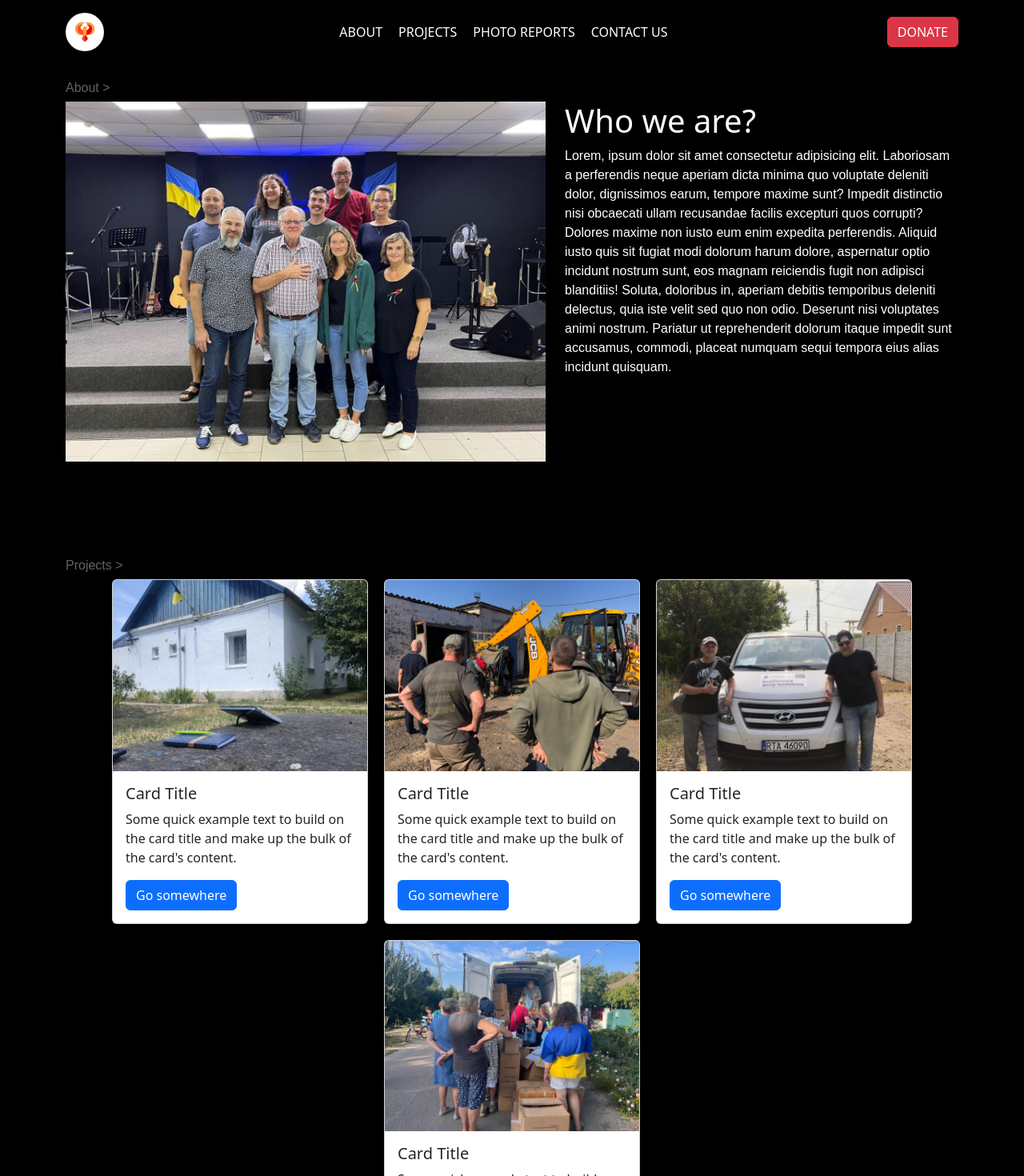
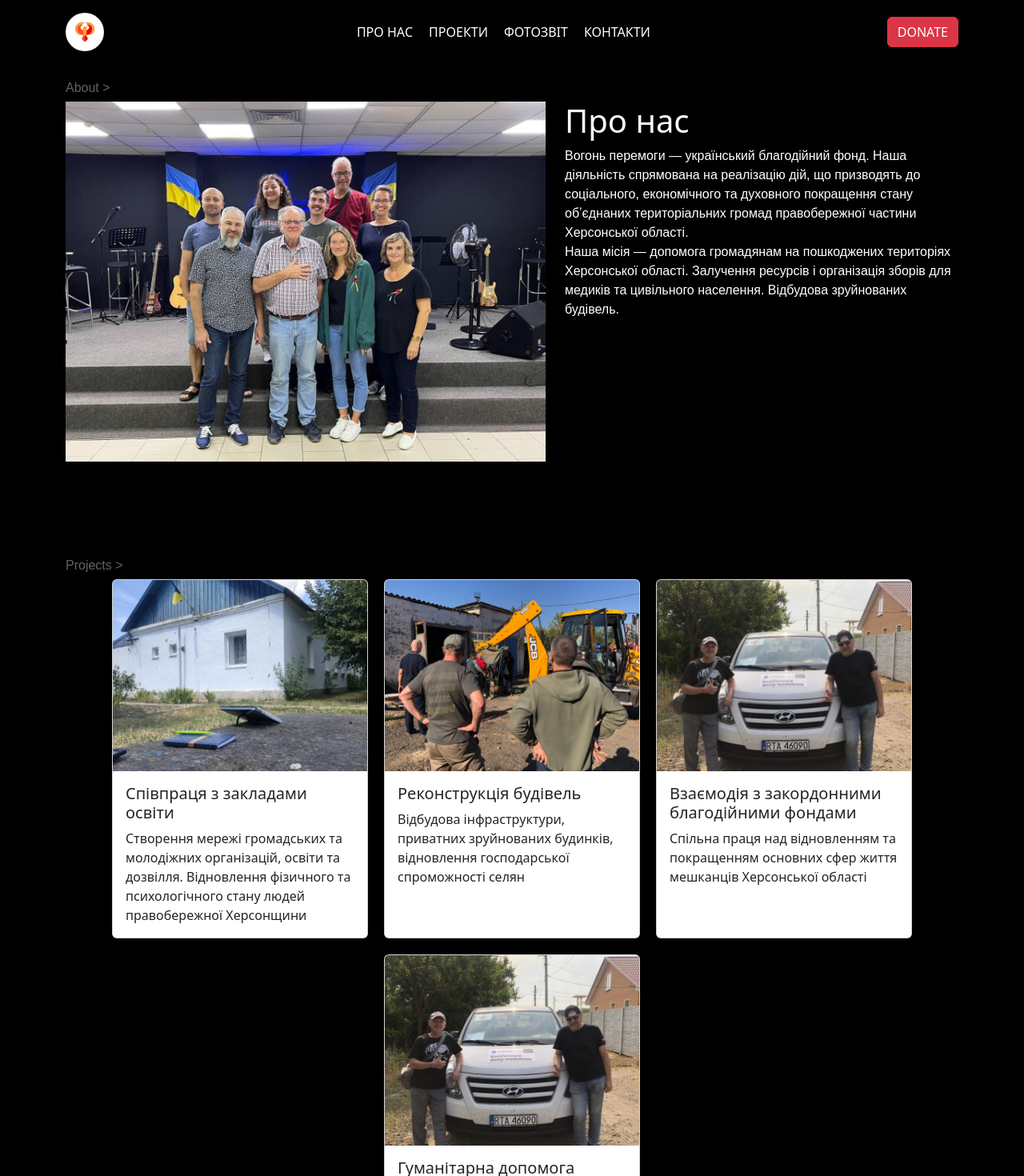
Before and after one commit to victorgri/flame_of_victory, a React (Vite) app: page / in a window 1280 px wide. Shown: the top 1470 px of the page at 80% size. Built offline with nearby package versions, Linux system fonts and the light colour scheme.

Commit message:
added ukrainian content

```diff
--- a/src/components/About.tsx
+++ b/src/components/About.tsx
@@ -1,4 +1,4 @@
-import { motion } from 'framer-motion';
+import { motion } from "framer-motion";
 
 const animation1 = {
   hidden: {
@@ -8,9 +8,9 @@ const animation1 = {
   visible: {
     x: 0,
     opacity: 1,
-    transition: { delay: 0.5 }
-  }
-}
+    transition: { delay: 0.5 },
+  },
+};
 
 const animation2 = {
   hidden: {
@@ -33,8 +33,8 @@ export const About = () => {
           <h3 className="section__title">About &gt;</h3>
 
           <motion.div
-            initial='hidden'
-            whileInView='visible'
+            initial="hidden"
+            whileInView="visible"
             className="about__bottom"
           >
             <motion.img
@@ -42,24 +42,19 @@ export const About = () => {
               variants={animation1}
               src="./img/fond-about.jpg"
               alt="photo"
-              style={viewWidth > 768 ? { width: '600px'} : {width: '100%'}}
+              style={viewWidth > 768 ? { width: "600px" } : { width: "100%" }}
             />
             <motion.div variants={animation2} className="about__info">
-              <h1 className="about__title">Who we are?</h1>
+              <h1 className="about__title">Про нас</h1>
               <p className="about__text">
-                Lorem, ipsum dolor sit amet consectetur adipisicing elit.
-                Laboriosam a perferendis neque aperiam dicta minima quo
-                voluptate deleniti dolor, dignissimos earum, tempore maxime
-                sunt? Impedit distinctio nisi obcaecati ullam recusandae facilis
-                excepturi quos corrupti? Dolores maxime non iusto eum enim
-                expedita perferendis. Aliquid iusto quis sit fugiat modi dolorum
-                harum dolore, aspernatur optio incidunt nostrum sunt, eos magnam
-                reiciendis fugit non adipisci blanditiis! Soluta, doloribus in,
-                aperiam debitis temporibus deleniti delectus, quia iste velit
-                sed quo non odio. Deserunt nisi voluptates animi nostrum.
-                Pariatur ut reprehenderit dolorum itaque impedit sunt accusamus,
-                commodi, placeat numquam sequi tempora eius alias incidunt
-                quisquam.{" "}
+                Вогонь перемоги — український благодійний фонд. Наша діяльність
+                спрямована на реалізацію дій, що призводять до соціального,
+                економічного та духовного покращення стану обʼєднаних
+                територіальних громад правобережної частини Херсонської області.
+                <br/>
+                Наша місія — допомога громадянам на пошкоджених територіях
+                Херсонської області. Залучення ресурсів і організація зборів для
+                медиків та цивільного населення. Відбудова зруйнованих будівель.
               </p>
             </motion.div>
           </motion.div>
@@ -67,4 +62,4 @@ export const About = () => {
       </div>
     </section>
   );
-}
+};
--- a/src/components/Donate.tsx
+++ b/src/components/Donate.tsx
@@ -11,7 +11,7 @@ export const Donate = () => {
             <img src="./img/QR.jpg" alt="qr" />
           </a>
           <p className="donate__text">
-            Click on QR code or scan it to donate for our fond.
+            QR code для охочих підтримати наш благодійний фонд.
           </p>
         </div>
       </div>
--- a/src/components/Header.tsx
+++ b/src/components/Header.tsx
@@ -24,32 +24,35 @@ export const Header = () => {
               className="header__link"
               onClick={() => setIsActive(!isActive)}
             >
-              About
+              Про нас
             </a>
             <a
               href="#projects"
               className="header__link"
               onClick={() => setIsActive(!isActive)}
             >
-              Projects
+              Проекти
             </a>
             <a
               href="#report"
               className="header__link"
               onClick={() => setIsActive(!isActive)}
             >
-              Photo Reports
+              Фотозвіт
             </a>
             <a
               href="#contacts"
               className="header__link"
               onClick={() => setIsActive(!isActive)}
             >
-              Contact us
+              Контакти
             </a>
           </nav>
 
-          <a href="#donate" className="header__button">
+          <a
+            href="https://send.monobank.ua/jar/3X8W3Dop9C"
+            className="header__button"
+          >
             <Button className="header__btn" variant="danger">
               DONATE
             </Button>
--- a/src/components/Projects.tsx
+++ b/src/components/Projects.tsx
@@ -1,5 +1,5 @@
-import { motion } from 'framer-motion';
-import { Button, Card } from "react-bootstrap";
+import { motion } from "framer-motion";
+import { Card } from "react-bootstrap";
 
 const animation2 = {
   hidden: {
@@ -14,8 +14,6 @@ const animation2 = {
 };
 
 export const Projects = () => {
-
-
   return (
     <section className="projects" id="projects">
       <div className="container">
@@ -30,45 +28,48 @@ export const Projects = () => {
             <Card className="projects__card">
               <Card.Img variant="top" src="./img/proj1.jpg" />
               <Card.Body>
-                <Card.Title>Card Title</Card.Title>
+                <Card.Title>Співпраця з закладами освіти</Card.Title>
                 <Card.Text>
-                  Some quick example text to build on the card title and make up
-                  the bulk of the card's content.
+                  Створення мережі громадських та молодіжних організацій, освіти
+                  та дозвілля. Відновлення фізичного та психологічного стану
+                  людей правобережної Херсонщини
                 </Card.Text>
-                <Button variant="primary">Go somewhere</Button>
               </Card.Body>
             </Card>
+
             <Card className="projects__card">
               <Card.Img variant="top" src="./img/proj2.jpg" />
               <Card.Body>
-                <Card.Title>Card Title</Card.Title>
+                <Card.Title>Реконструкція будівель</Card.Title>
                 <Card.Text>
-                  Some quick example text to build on the card title and make up
-                  the bulk of the card's content.
+                  Відбудова інфраструктури, приватних зруйнованих будинків,
+                  відновлення господарської спроможності селян
                 </Card.Text>
-                <Button variant="primary">Go somewhere</Button>
               </Card.Body>
             </Card>
+
             <Card className="projects__card">
               <Card.Img variant="top" src="./img/proj3.jpg" />
               <Card.Body>
-                <Card.Title>Card Title</Card.Title>
+                <Card.Title>
+                  Взаємодія з закордонними благодійними фондами
+                </Card.Title>
                 <Card.Text>
-                  Some quick example text to build on the card title and make up
-                  the bulk of the card's content.
+                  Спільна праця над відновленням та покращенням основних сфер
+                  життя мешканців Херсонської області
                 </Card.Text>
-                <Button variant="primary">Go somewhere</Button>
               </Card.Body>
             </Card>
+
             <Card className="projects__card">
-              <Card.Img variant="top" src="./img/proj4.jpg" />
+              <Card.Img variant="top" src="./img/proj3.jpg" />
               <Card.Body>
-                <Card.Title>Card Title</Card.Title>
+                <Card.Title>
+                  Гуманітарна допомога мешканцям пошкоджених міст
+                </Card.Title>
                 <Card.Text>
-                  Some quick example text to build on the card title and make up
-                  the bulk of the card's content.
+                  Ліки, вода, хліб, продукти та речі першої необхідності
                 </Card.Text>
-                <Button variant="primary">Go somewhere</Button>
               </Card.Body>
             </Card>
           </motion.div>
@@ -76,4 +77,4 @@ export const Projects = () => {
       </div>
     </section>
   );
-}
+};
```
